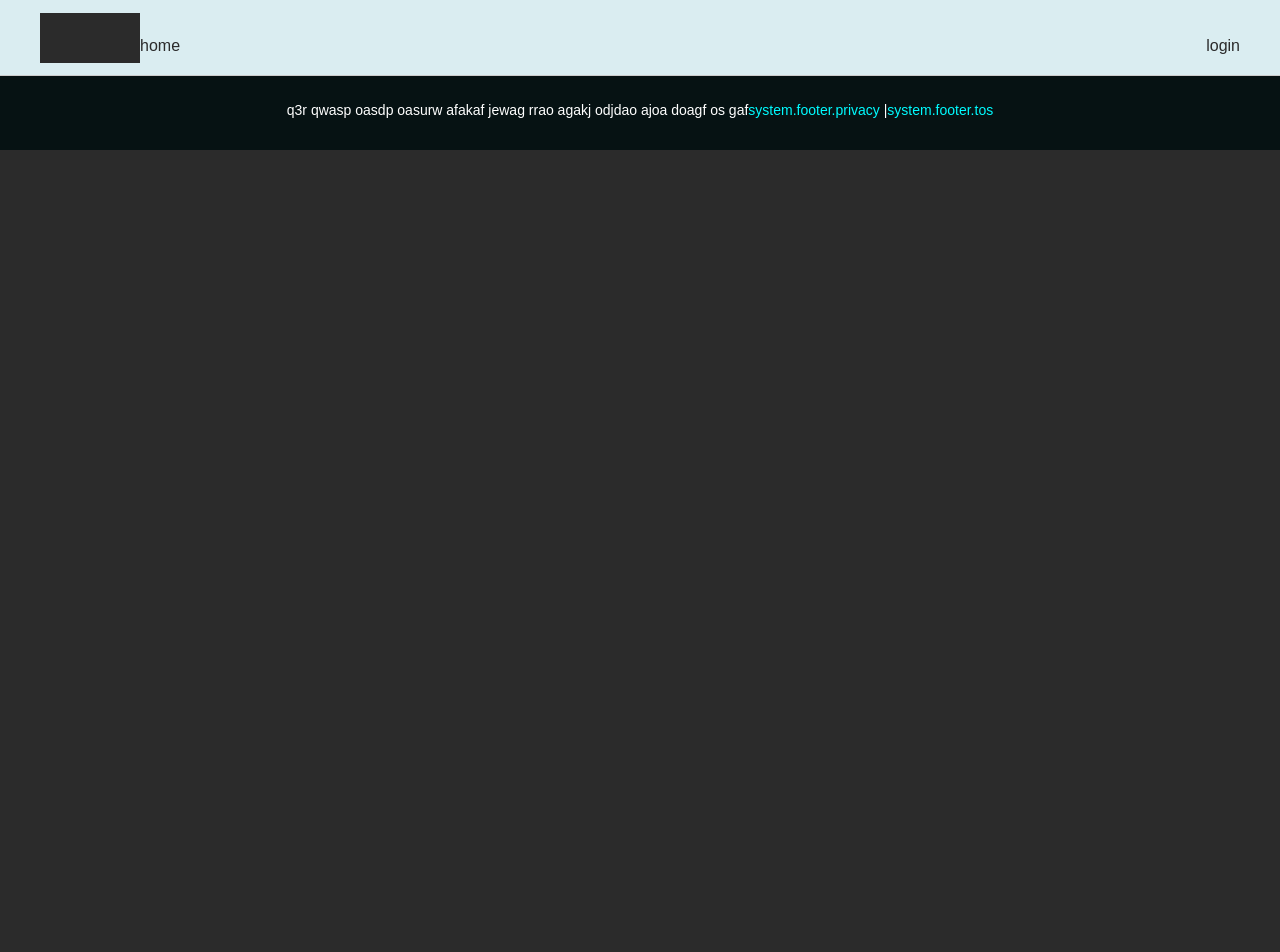
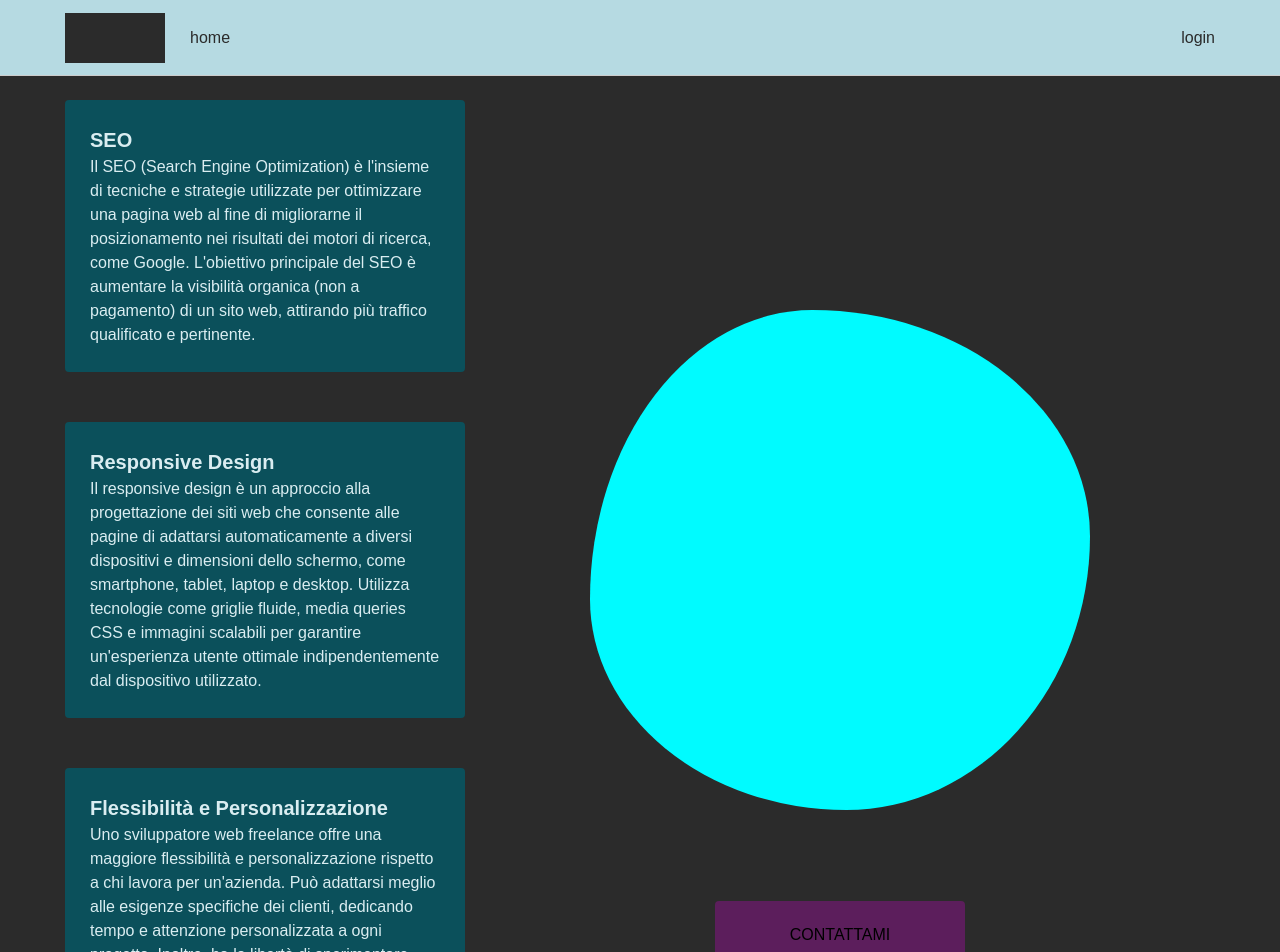
Before and after one commit to maksimLeali/maksi.me, a Next.js app: page / in a window 1280 px wide. Shown: the top 952 px of the page. Before the commit the page ends 800 px from the top, so only its background shows below. Built offline with nearby package versions, Linux system fonts and the light colour scheme.

Commit message:
feat: minor updates

```diff
--- a/package.json
+++ b/package.json
@@ -10,11 +10,17 @@
   },
   "dependencies": {
     "next": "15.1.4",
+    "@gsap/react": "^2.1.0",
     "react": "^19.0.0",
     "react-dom": "^19.0.0",
+    "gsap": "^3.12.5",
+    "dayjs": "^1.11.7",
+    "lodash": "^4.17.21",
+    "react-hotkeys-hook": "^4.5.0",
     "styled-components": "^6.1.14"
   },
   "devDependencies": {
+    "@types/lodash": "^4.17.5",
     "@eslint/eslintrc": "^3",
     "@types/node": "^20",
     "@types/react": "^19",
--- a/src/app/page.tsx
+++ b/src/app/page.tsx
@@ -1,13 +1,45 @@
 "use client"
 
+import { $color, $cssTRBL, $uw } from "@/theme"
 import styled from "styled-components"
 
-export default function Main () {
+export default function Main() {
   return <Container>
     <Presentation>
-
+      <InfoWrapper>
+        <Info>
+          <h3>SEO</h3>
+          <p>Il SEO (Search Engine Optimization) è l'insieme di tecniche e strategie utilizzate
+            per ottimizzare una pagina web al fine di migliorarne il posizionamento nei risultati
+            dei motori di ricerca, come Google. L'obiettivo principale del SEO è aumentare
+            la visibilità organica (non a pagamento) di un sito web, attirando più traffico qualificato e
+            pertinente. </p>
+        </Info>
+        <Info>
+          <h3>Responsive Design</h3>
+          <p>Il responsive design è un approccio alla progettazione dei siti web che consente alle pagine di
+            adattarsi automaticamente a diversi dispositivi e dimensioni dello schermo, come smartphone, tablet,
+            laptop e desktop. Utilizza tecnologie come griglie fluide, media queries CSS e immagini scalabili
+            per garantire un'esperienza utente ottimale indipendentemente dal dispositivo utilizzato.  </p>
+        </Info>
+        <Info>
+          <h3>Flessibilità e Personalizzazione</h3>
+          <p>Uno sviluppatore web freelance offre una maggiore flessibilità e personalizzazione rispetto
+             a chi lavora per un'azienda. Può adattarsi meglio alle esigenze specifiche dei clienti,
+             dedicando tempo e attenzione personalizzata a ogni progetto. Inoltre, ha la libertà
+             di sperimentare soluzioni innovative, offrendo design su misura, funzionalità uniche e un
+             approccio più diretto e collaborativo, senza vincoli imposti da politiche aziendali
+             o modelli standardizzati.  </p>
+        </Info>
+      </InfoWrapper>
+      <ImageWrapper>
+        <ImageContainer></ImageContainer>
+        <CTA type="button">
+          CONTATTAMI
+        </CTA>
+      </ImageWrapper>
     </Presentation>
-  </Container>
+  </Container >
 }
 
 
@@ -17,5 +49,60 @@ const Container = styled.div`
 `
 
 const Presentation = styled.section`
+  display: flex;
+  justify-content: space-between;
+  padding:${$cssTRBL(1)};
+  align-items: center;
+`
+
+
+const InfoWrapper = styled.div`
+  width: ${$uw(18)};
+  display: flex;
+  flex-direction: column;
+  gap:${$uw(2)};
+`
+
+const Info = styled.div`
+  width: 100%;
+  height: fit-content;
+  border-radius: 4px;
+  background-color: ${$color('primary')};
+  padding: ${$uw(1)};
+`
+
+const ImageWrapper = styled.div`
+  width: ${$uw(30)};
+  height: ${$uw(30)};
+  display: flex;
+  flex-direction: column;
+  justify-content: center;
+  align-items: center;
 
 `
+const ImageContainer = styled.div`
+  width: ${$uw(30)};
+  height: ${$uw(30)};
+  display: flex;
+  justify-content: center;
+  align-items: center;
+  position: relative;
+    &::before {
+      display:block;
+      content: "";
+      position: absolute;
+      width: ${$uw(20)};
+      aspect-ratio: 1;
+      animation: changeradius 20s ease-in-out infinite;
+      background-color: ${$color('tertiary')};
+    }
+`
+
+const CTA = styled.button`
+    width: ${$uw(10)};
+    padding: ${$cssTRBL(1,0)};
+    background-color: ${$color('secondary')};
+    border-radius: 4px;
+    border: none;
+
+`
--- a/src/layouts/components/Topbar.tsx
+++ b/src/layouts/components/Topbar.tsx
@@ -45,23 +45,24 @@ const TopBarContainer = styled.header`
 	align-items: center;
 	width: 100%;
 	box-sizing: border-box;
-	background-color: ${$color("white")};
+	background-color: ${$color("white-dark")};
 	justify-content: center;
 	border-bottom: 1px solid #ccc;
 	position: fixed;
 	top: 0;
 	z-index: 10;
 	transition: background-color 0.5s ease-in, color 0.5s ease-out;
+	color: ${$color("white")};
 	&.scrolled {
 		background-color: ${$color("glass-dark")};
 		backdrop-filter: blur(8px);
 		.logo {
 			background-color: ${$color("white")};
 		}
-		.nav-link {
+		*{
 			color: ${$color("white")};
 		}
-		color: ${$color("white")};
+
 	}
 
 `;
@@ -73,18 +74,16 @@ const Wrapper = styled.div`
 	height: 100%;
 	box-sizing: border-box;
 	justify-content: flex-start;
-
+	padding: ${$cssTRBL(0,1)};
 	height: ${$uw(3)};
-
+	gap:${$uw(1)};
 	color: ${$color("black")};
 
 
 	.logo {
 		background-color: ${$color("black")};
 	}
-	.nav-link {
-		color: ${$color("black")};
-	}
+
 
 `
 
--- /dev/null
+++ b/src/layouts/components/debugGrid.tsx
@@ -0,0 +1,112 @@
+import gsap from "gsap";
+import { useGSAP } from "@gsap/react";
+import { Draggable as GSAPDraggable } from "gsap/dist/Draggable";
+import { useState } from "react";
+import styled from "styled-components";
+import { useHotkeys } from "react-hotkeys-hook";
+import { $breakPoint, $color, $cssTRBL, $uw } from "@theme";
+
+
+gsap.registerPlugin(GSAPDraggable);
+
+export const DebugGrid: React.FC = () => {
+	const [gridHeight, setGridHeigth] = useState(3);
+
+	const [visible, setVisible] = useState(false);
+	useGSAP(() => {
+		GSAPDraggable.create("#debugGrid", { bounds: "#mainWrapper" });
+	}, []);
+	useHotkeys("mod+alt+g", () =>
+		setVisible(!visible)
+	);
+
+	const editGridHeight = (num: number) => {
+		if (gridHeight + num < 3) return;
+		setGridHeigth(gridHeight + num);
+	};
+
+	return (
+		<Container id="debugGrid" gridheight={gridHeight} visible={visible}>
+			<Action
+				onClick={(e) => {
+					e.preventDefault();
+					editGridHeight(-1);
+				}}
+				onTouchEnd={(e) => {
+					e.preventDefault();
+					editGridHeight(-1);
+				}}
+				className="remove"
+			>
+				-
+			</Action>
+			<Action
+				onClick={(e) => {
+					e.preventDefault();
+					editGridHeight(1);
+				}}
+				onTouchEnd={(e) => {
+					e.preventDefault();
+					editGridHeight(1);
+				}}
+				className="add"
+			>
+				+
+			</Action>
+		</Container>
+	);
+};
+
+const Container = styled.div<{ gridheight: number; visible: boolean }>`
+	width: var(--max-grid-size);
+	height: ${({ gridheight }) => $uw(gridheight)};
+	position: fixed;
+	top: 0;
+	box-sizing: border-box;
+	z-index: ${({ visible }) => (visible ? 999 : `-1!important`)};
+	opacity: ${({ visible }) => (visible ? 1 : 0)};
+	display: flex;
+	justify-content: space-between;
+	align-items: start;
+	padding: ${$cssTRBL(1)};
+
+	border-bottom: 1px solid var(--grid-color);
+	border-right: 2px solid var(--grid-color);
+	background-size: calc(var(--max-grid-size) / var(--grid-columns-number))
+		calc(var(--max-grid-size) / var(--grid-columns-number));
+	background-image: linear-gradient(
+			to right,
+			var(--grid-color) 1px,
+			transparent 1px
+		),
+		linear-gradient(to bottom, var(--grid-color) 1px, transparent 1px);
+`;
+
+const Action = styled.button`
+	width: ${$uw(1)};
+	height: ${$uw(1)};
+	box-sizing: border-box;
+	cursor: pointer;
+	display: flex;
+	align-items: center;
+	justify-content: center;
+	border-radius: 100%;
+	background-color: unset;
+	font-weight: 800;
+	font-size: 2.5rem;
+	border-width: 2px;
+	border-style: solid;
+
+	${$breakPoint(380)} {
+		font-size: 1.6rem;
+		border-width: 1px;
+	}
+	&.remove {
+		border-color: ${$color("danger")};
+		color: ${$color("danger")};
+	}
+	&.add {
+		border-color: ${$color("success")};
+		color: ${$color("success")};
+	}
+`;
--- a/src/layouts/main.tsx
+++ b/src/layouts/main.tsx
@@ -2,7 +2,7 @@
 import { ReactNode } from "react";
 import { Footer, TopBar } from "./components";
 import styled from "styled-components";
-// import { DebugGrid } from "./components/debugGrid";
+import { DebugGrid } from "./components/debugGrid";
 import { $uw } from "@theme";
 
 type Props = {
@@ -15,7 +15,7 @@ export const MainLayout: React.FC<Props> = ({ children }) => {
 			<TopBar />
 			<MainWrapper id="mainWrapper">
 				<MainBody>{children}</MainBody>
-				{/* <DebugGrid /> */}
+				<DebugGrid />
 			</MainWrapper>
 			<Footer />
 		</Container>
--- a/src/theme/variables.css
+++ b/src/theme/variables.css
@@ -111,6 +111,7 @@ h5,
 h6,
 p,
 span {
+	margin-top: 0;
 	margin-bottom: 0;
 }
 
@@ -124,3 +125,41 @@ p>*,
 span>* {
 	font-size: inherit;
 }
+
+
+@keyframes changeradius {
+	0% {
+		top: 13%;
+		border-radius: 58% 42% 42% 58% / 44% 53% 47% 56%  ;
+	}
+	12%{
+
+		top: 16%;
+	}
+	25%{
+		top: 13%;
+		border-radius: 44% 56% 49% 51% / 58% 45% 55% 42% ;
+	}
+	37% {
+		top: 16%;
+
+	}
+	50% {
+		top: 13%;
+		border-radius: 61% 39% 41% 59% / 53% 53% 47% 47% ;
+	}
+	63%{
+		top: 16%;
+	}
+	75%{
+		top: 13%;
+		border-radius: 44% 56% 49% 51% / 58% 45% 55% 42%  ;
+	}
+	88%{
+		top: 16%;
+	}
+	100% {
+		top: 13%;
+		border-radius: 58% 42% 42% 58% / 44% 53% 47% 56%   ;
+	}
+}
```
Also changed, not shown: 2 other files (tests, documents, lock files or other folders).
